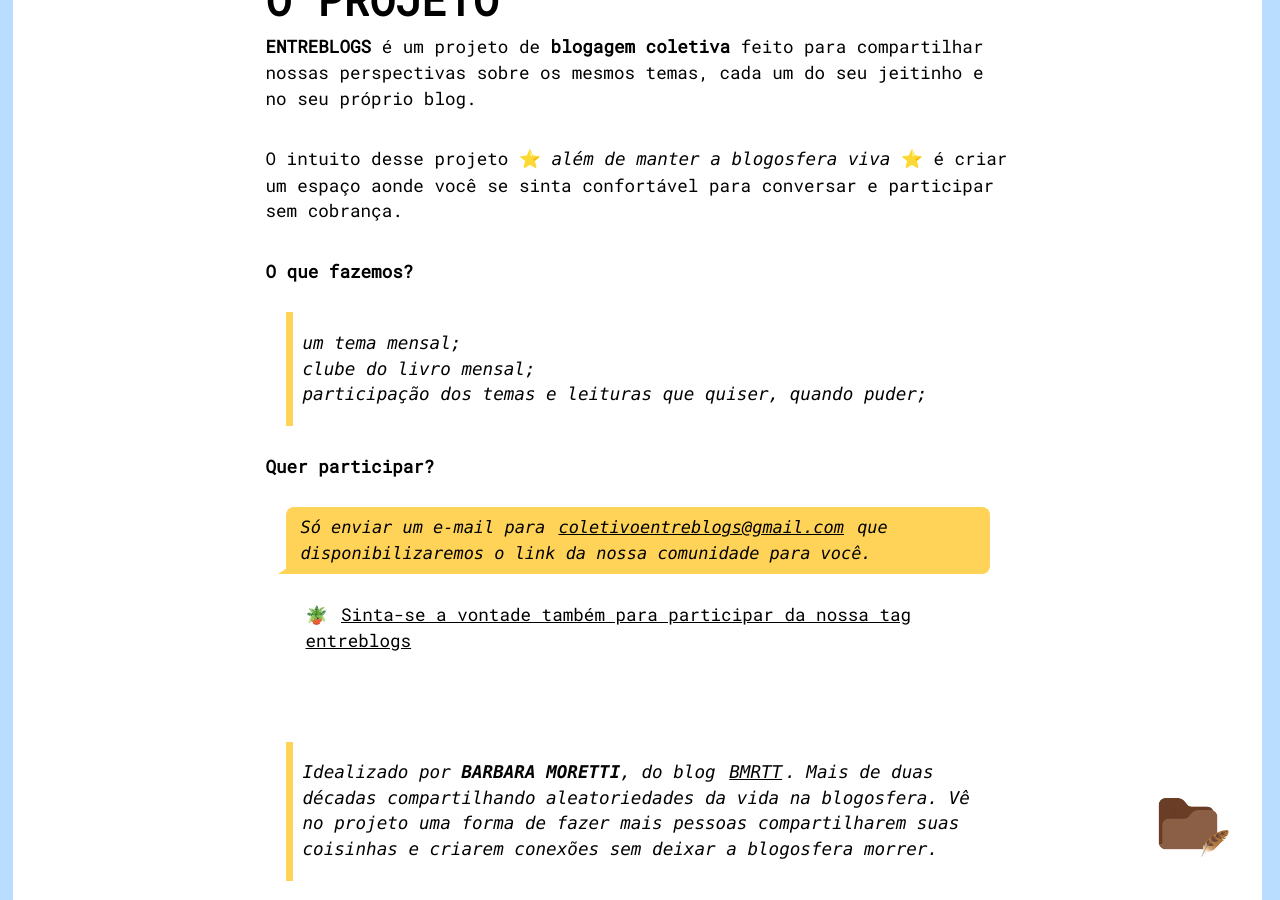
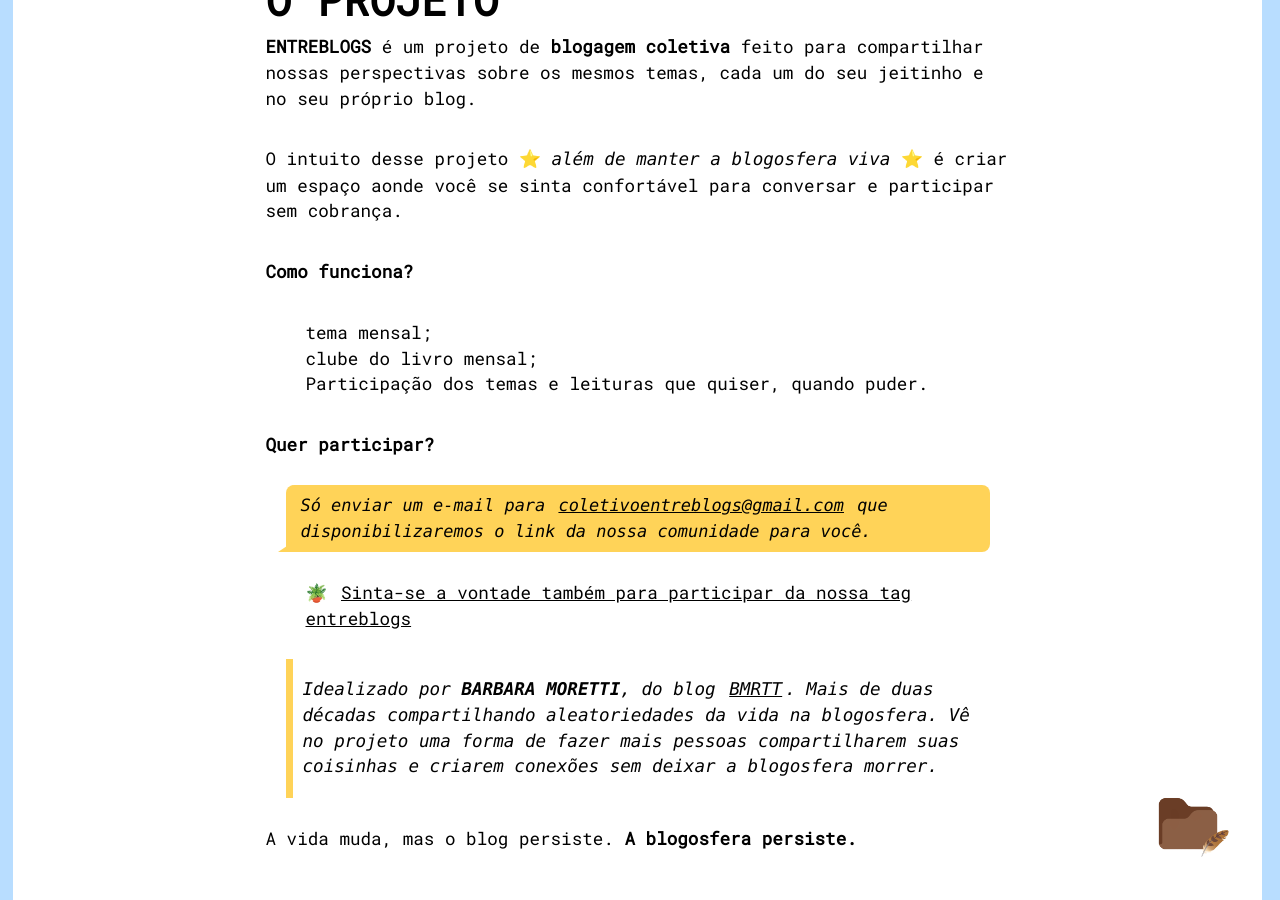
Before and after one commit to bamoretti/entreblogs, a Jekyll site: the page built from index.md, in a window 1280 px wide and 900 px high, scrolled down 494 px. Built offline with Jekyll 4.4.1, drawn with Linux system fonts in a browser that asks for light colours; comment, search, counter and statistics services are not loaded.

Commit message:
Revise participation section and activity descriptions
Updated the section on participation and rephrased the description of activities.

```diff
--- a/index.md
+++ b/index.md
@@ -9,18 +9,16 @@ description: Um espaço para compartilhar perspectivas sobre os mesmos temas, ca
 
 O intuito desse projeto ⭐ _além de manter a blogosfera viva_ ⭐ é criar um espaço aonde você se sinta confortável para conversar e participar sem cobrança.
 
-**O que fazemos?**
->
-um tema mensal;
-clube do livro mensal;
-participação dos temas e leituras que quiser, quando puder;
+**Como funciona?**
++ tema mensal;
++ clube do livro mensal;
++ Participação dos temas e leituras que quiser, quando puder.
 
 **Quer participar?**
 <blockquote class="fleabag"> Só enviar um e-mail para <a href="mailto:coletivoentreblogs@gmail.com?subject=Também quero participar da comunidade">coletivoentreblogs@gmail.com</a> que disponibilizaremos o link da nossa comunidade para você.</blockquote>
 
 + 🪴 [Sinta-se a vontade também para participar da nossa tag entreblogs]({{ site.baseurl }}/extras/por-tras-do-blog/)
 
-<br>
 >
 Idealizado por **BARBARA MORETTI**, do blog [BMRTT](https://bamoretti.com). Mais de duas décadas compartilhando aleatoriedades da vida na blogosfera. Vê no projeto uma forma de fazer mais pessoas compartilharem suas coisinhas e criarem conexões sem deixar a blogosfera morrer.
 
```
